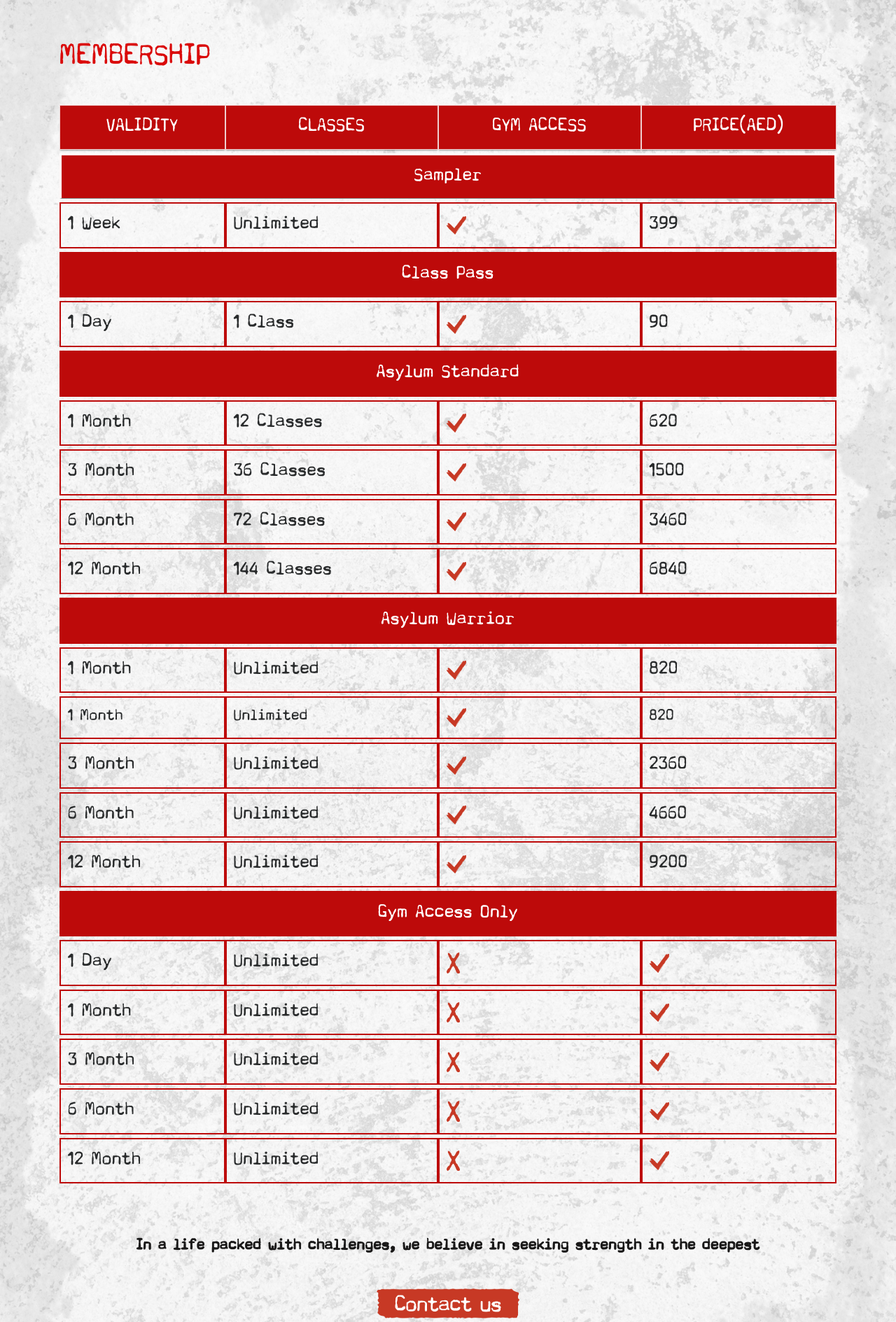
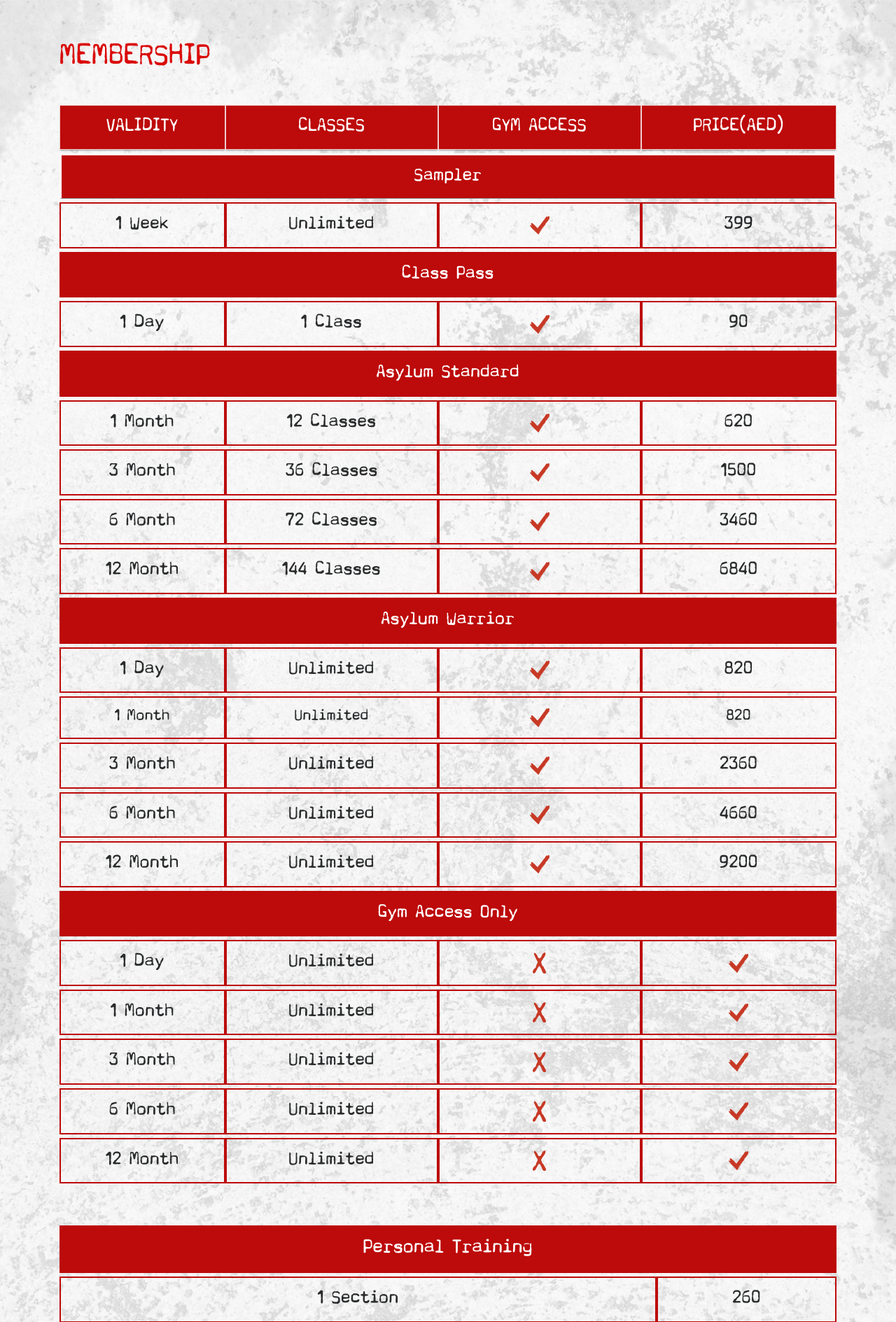
Before and after one commit to thelazysolutions/thelazysolutions.github.io, a PHP site: page /memberships.html in a window 1280 px wide. Shown: the part 74-1963 px from the top of the page at 70% size. Run offline with PHP 8.4, Linux system fonts and the light colour scheme; some web fonts are replaced.

Commit message:
changes 09th

```diff
--- a/assets/css/style.css
+++ b/assets/css/style.css
@@ -257,7 +257,33 @@ select option {
 .nav-fixed .cart_count {
 	top: 8px;
 }
-
+.header_wrap1.nav-fixed {
+	box-shadow: 0 0 5px rgba(0,0,0,0.15);
+	position: relative;
+	right: 0;
+	left: 0;
+	top: 0;
+	z-index: 999;
+}
+.header_wrap1.nav-fixed:not([class*="bg_"]):not([class*="bg-"]) {
+	background-color: #fff;
+}
+.nav-fixed.border_bottom_tran {
+	border: 0;
+}
+.header_wrap1.nav-fixed.no-sticky {
+	position: relative;
+}
+
+.header_wrap1.nav-fixed.bg-dark {
+    border-bottom: 0;
+}
+.sticky_light_skin.hover_menu_style2.nav-fixed .navbar-expand-lg .navbar-nav > li > .nav-link::before {
+    background-color: #fff;
+}
+.header_wrap1.nav-fixed[class*="overlay_"]:before {
+	content: normal;
+}
 
 .social_icons, .contact_detail {
 	font-size: 0;
@@ -1574,6 +1600,12 @@ select[multiple] option {
 	{
 		font-size:45px;
 	}
+	.table_display
+	{
+		display: none;
+	}
+
+
 }
 /* Desktop change*/
 @media screen and (min-width: 700px) {
@@ -1596,6 +1628,12 @@ select[multiple] option {
 	.stay_motivated
 	{
 		font-size:45px;
+	}
+
+	.table_mob
+	{
+		display:none;
+
 	}
 }
 
@@ -1874,34 +1912,30 @@ border-radius: 3px 0 0 3px;
 	  .hvrbox.active .hvrbox-text_mobile {
 		  display: block;
 	  }
-	  #table {
-
-		border-collapse: collapse;
-		width: 100%;
-
-	  }
-
-	  #table td, #table th {
-		border: 3px solid #bd0a0a;
-		text-align:center;
-		padding:5px;
-		font-size: 20px;
-
-		color:#000;
-	  }
-
-
-	  #table th{
-		  color:#fff;
-		  text-align: center;
-
-	  }
-
-	  #table th {
-		padding-top: 12px;
-		padding-bottom: 12px;
-		text-align: left;
-		background-color: #bd0a0a;
-	   border:1px solid #fff;
-	   text-align: center;
-	  }
+
+table {
+  text-align: left;
+  position: relative;
+  border-collapse: separate;
+  border-spacing: 0px 5px;
+  width:100%;
+
+}
+th, td {
+  padding: 10px;
+  border: 2px solid #bd0a0a;
+  text-align: center;
+}
+tr.red th {
+  background:#bd0a0a;
+  color: white;
+  margin-top:10px;
+}
+th {
+  background: white;
+  position: -webkit-sticky;
+  position: sticky;
+  top: 0; /* Don't forget this, required for the stickiness */
+  box-shadow: 0 2px 2px -1px rgba(0, 0, 0, 0.4);
+  border:1px solid #ffffffcf;
+}
--- a/memberships.html
+++ b/memberships.html
@@ -13,50 +13,13 @@
 <link rel="stylesheet" href="assets/css/responsive.css">
 <link rel="preconnect" href="https://fonts.gstatic.com">
 <link href="https://fonts.googleapis.com/css2?family=Syne+Mono&display=swap" rel="stylesheet">
-<style>
 
-
-table {
-  text-align: left;
-  position: relative;
-  border-collapse: separate;
-  border-spacing: 0px 5px;
-  width:100%;
-
-}
-th, td {
-  padding: 10px;
-  border: 2px solid #bd0a0a;
-}
-tr.red th {
-  background:#bd0a0a;
-  color: white;
-  margin-top:10px;
-}
-tr.green th {
-  background: green;
-  color: white;
-}
-tr.purple th {
-  background: purple;
-  color: white;
-}
-th {
-  background: white;
-  position: -webkit-sticky;
-  position: sticky;
-  top: 0; /* Don't forget this, required for the stickiness */
-  box-shadow: 0 2px 2px -1px rgba(0, 0, 0, 0.4);
-  border:1px solid #ffffffcf;
-  text-align: center;
-}
-</style>
 </head>
 
 <body data-spy="scroll" data-target=".navbar-nav" data-offset="110">
 
 <!-- START HEADER -->
-<header class="header_wrap" style="background: #000;">
+<header class="header_wrap1" style="background: #000;">
   <div class="container">
     <nav class="navbar navbar-expand-lg">
       <a class="navbar-brand page-scroll" href="index.html">
@@ -96,11 +59,12 @@ th {
         </div>
       </div>
   </div>
+
   <div class="container">
-        <div class="row justify-content-center" style="padding-top:33px;">
-            <div class="col-lg-12 col-md-12 col-sm-12 text-center">
-<!-- partial:index.partial.html -->
-<table>
+     <div class="row" style="padding-top:33px;">
+       <div class="col-lg-12 col-md-12 col-sm-12">
+
+<table  class="table-responsive-sm table-responsive-md table-responsive-lg">
   <thead>
     <tr class="red">
     <th><h3 style="color:#fff;text-transform: uppercase;">Validity</h3></th>
@@ -110,140 +74,140 @@ th {
     </tr>
   </thead>
   <tbody>
-    <tr style=" background-color: #bd0a0a;" class="trainer_display">
-		<td colspan="4" style="border-left: 3px solid  #fff;border-top: 3px solid #fff;border-bottom: thin solid;border-right: 3px solid  #fff;"><h4 style="color:#fff;font-size:28px;text-align: center;">Sampler</h4></td>
+    <tr style=" background-color: #bd0a0a;" class="d-table-row">
+    <td class="d-table-cell" colspan="4" style="border-left: 3px solid  #fff;border-top: 3px solid #fff;border-bottom: thin solid;border-right: 3px solid  #fff;"><h4 style="color:#fff;font-size:28px;">Sampler</h4></td>
   </tr>
-    <tr>
-		<td><h3>1 Week</h3></td>
+    <tr class="d-table-row">
+    <td ><h3>1 Week</h3></td>
     <td><h3> Unlimited</h3></td>
     <td><img src="assets/images/tickmark.png" style="max-width:28px;"></td>
     <td><h3>399</h3></td>
+  </tr class="d-table-row">
+    <tr style=" background-color: #bd0a0a;">
+    <td colspan="4"><h4 style="color:#fff;font-size:28px;">Class Pass</h4></td>
   </tr>
-    <tr style=" background-color: #bd0a0a;">
-		<td colspan="4"><h4 style="color:#fff;font-size:28px;text-align: center;">Class Pass</h4></td>
-	</tr>
-    <tr>
+    <tr class="d-table-row">
     <td><h3>1 Day</h3></td>
     <td> <h3>1 Class</h3></td>
     <td><img src="assets/images/tickmark.png" style="max-width: 28px;"></td>
     <td><h3>90</h3></td>
     </tr>
-	  <tr style=" background-color: #bd0a0a;">
-		<td colspan="4"><h4 style="color:#fff;font-size:28px;text-align: center;">Asylum Standard</h4></td>
+    <tr class="d-table-row" style=" background-color: #bd0a0a;">
+    <td colspan="4"><h4 style="color:#fff;font-size:28px;">Asylum Standard</h4></td>
+  </tr>
+
+    <tr class="d-table-row">
+                      <td class="d-table-cell"><h3>1 Month</h3></td>
+                      <td class="d-table-cell"> <h3>12 Classes</h3></td>
+                      <td class="d-table-cell"><img src="assets/images/tickmark.png" style="max-width:28px;"></td>
+                      <td class="d-table-cell"><h3>620</h3></td>
+          </tr>
+
+                    <tr class="d-table-row">
+                        <td class="d-table-cell"><h3>3 Month</h3></td>
+                        <td class="d-table-cell"> <h3>36 Classes</h3></td>
+                        <td class="d-table-cell"><img src="assets/images/tickmark.png" style="max-width:28px;"></td>
+                        <td class="d-table-cell"><h3>1500</h3></td>
+                      </tr>
+
+                      <tr class="d-table-row">
+                        <td class="d-table-cell"><h3> 6 Month</h3></td>
+                        <td class="d-table-cell"> <h3> 72 Classes </h3></td>
+                        <td class="d-table-cell"><img src="assets/images/tickmark.png" style="max-width:28px;"></td>
+                        <td class="d-table-cell"><h3>3460</h3></td>
+                      </tr>
+
+                      <tr class="d-table-row">
+                        <td class="d-table-cell"><h3>12 Month</h3></td>
+                        <td class="d-table-cell"> <h3>144 Classes</h3></td>
+                        <td class="d-table-cell"><img src="assets/images/tickmark.png" style="max-width:28px;"></td>
+                        <td class="d-table-cell"><h3>6840</h3></td>
+                      </tr>
+
+
+            <tr class="d-table-row" style=" background-color: #bd0a0a;">
+                        <td colspan="4"><h4 style="color:#fff;font-size:28px;">Asylum Warrior</h4></td>
                     </tr>
 
                     <tr>
-                      <td><h3>1 Month</h3></td>
-                      <td> <h3>12 Classes</h3></td>
-                      <td><img src="assets/images/tickmark.png" style="max-width:28px;"></td>
-                      <td><h3>620</h3></td>
+                      <td class="d-table-cell"> <h3>1 Day</h3></td>
+                      <td class="d-table-cell"> <h3>Unlimited</h3></td>
+                      <td class="d-table-cell"><img src="assets/images/tickmark.png" style="max-width:28px;"></td>
+                      <td class="d-table-cell"><h3>820</h3></td>
                     </tr>
-
-                    <tr>
-                        <td><h3>3 Month</h3></td>
-                        <td> <h3>36 Classes</h3></td>
-                        <td><img src="assets/images/tickmark.png" style="max-width:28px;"></td>
-                        <td><h3>1500</h3></td>
-                      </tr>
-
-                      <tr>
-                        <td><h3> 6 Month</h3></td>
-                        <td> <h3> 72 Classes </h3></td>
-                        <td><img src="assets/images/tickmark.png" style="max-width:28px;"></td>
-                        <td><h3>3460</h3></td>
-                      </tr>
-
-                      <tr>
-                        <td><h3>12 Month</h3></td>
-                        <td> <h3>144 Classes</h3></td>
-                        <td><img src="assets/images/tickmark.png" style="max-width:28px;"></td>
-                        <td><h3>6840</h3></td>
+                    <tr class="d-table-row">
+                      <td class="d-table-cell"> <h4>1 Month</h4></td>
+                      <td class="d-table-cell"> <h4>Unlimited</h4></td>
+                      <td class="d-table-cell"><img src="assets/images/tickmark.png" style="max-width:28px;"></td>
+                      <td class="d-table-cell"><h4>820</h4></td>
                     </tr>
 
 
-					  <tr style=" background-color: #bd0a0a;">
-                        <td colspan="4"><h4 style="color:#fff;font-size:28px;text-align: center;">Asylum Warrior</h4></td>
-                    </tr>
-
-                    <tr>
-                      <td> <h3>1 Month</h3></td>
-                      <td> <h3>Unlimited</h3></td>
-                      <td><img src="assets/images/tickmark.png" style="max-width:28px;"></td>
-                      <td><h3>820</h3></td>
-                    </tr>
-                    <tr>
-                      <td> <h4>1 Month</h4></td>
-                      <td> <h4>Unlimited</h4></td>
-                      <td><img src="assets/images/tickmark.png" style="max-width:28px;"></td>
-                      <td><h4>820</h4></td>
-                    </tr>
-
-
-                    <tr>
-                        <td><h3>3 Month</h3></td>
-                        <td> <h3>Unlimited</h3></td>
-                        <td><img src="assets/images/tickmark.png" style="max-width:28px;"></td>
-                        <td><h3>2360</h3></td>
+                    <tr class="d-table-row">
+                        <td class="d-table-cell"><h3>3 Month</h3></td>
+                        <td class="d-table-cell"> <h3>Unlimited</h3></td>
+                        <td class="d-table-cell"><img src="assets/images/tickmark.png" style="max-width:28px;"></td>
+                        <td class="d-table-cell"><h3>2360</h3></td>
                       </tr>
 
 
 
-                      <tr>
-                        <td><h3>6 Month</h3></td>
-                        <td> <h3>Unlimited</h3></td>
-                        <td><img src="assets/images/tickmark.png" style="max-width:28px;"></td>
-                        <td><h3>4660</h3></td>
+                      <tr class="d-table-row">
+                        <td class="d-table-cell"><h3>6 Month</h3></td>
+                        <td class="d-table-cell"> <h3>Unlimited</h3></td>
+                        <td class="d-table-cell"><img src="assets/images/tickmark.png" style="max-width:28px;"></td>
+                        <td class="d-table-cell"><h3>4660</h3></td>
                       </tr>
 
-                      <tr>
-                        <td><h3>12 Month</h3></td>
-                        <td> <h3>Unlimited</h3></td>
-                        <td><img src="assets/images/tickmark.png" style="max-width:28px;"></td>
-                        <td><h3>9200</h3></td>
+                      <tr class="d-table-row">
+                        <td class="d-table-cell"><h3>12 Month</h3></td>
+                        <td class="d-table-cell"> <h3>Unlimited</h3></td>
+                        <td class="d-table-cell"><img src="assets/images/tickmark.png" style="max-width:28px;"></td>
+                        <td class="d-table-cell"><h3>9200</h3></td>
                       </tr>
 
-					  <tr style=" background-color: #bd0a0a;">
-                        <td colspan="5"><h4 style="color:#fff;font-size:28px;text-align: center;">Gym Access Only</h4></td>
+            <tr style=" background-color: #bd0a0a;" class="d-table-row">
+                        <td colspan="5"><h4 style="color:#fff;font-size:28px;">Gym Access Only</h4></td>
                     </tr>
 
-                    <tr>
-                        <td><h3>1 Day</h3></td>
-                        <td> <h3>Unlimited</h3></td>
-                        <td><img src="assets/images/crossmark.png" style="max-width:19px;"></td>
-                        <td><img src="assets/images/tickmark.png" style="max-width:28px;"></td>
+                    <tr class="d-table-row">
+                        <td class="d-table-cell"><h3>1 Day</h3></td>
+                        <td class="d-table-cell"> <h3>Unlimited</h3></td>
+                        <td class="d-table-cell"><img src="assets/images/crossmark.png" style="max-width:19px;"></td>
+                        <td class="d-table-cell"><img src="assets/images/tickmark.png" style="max-width:28px;"></td>
 
                       </tr>
 
-                    <tr>
-                      <td><h3>1 Month</h3></td>
-                      <td> <h3>Unlimited</h3></td>
-                      <td><img src="assets/images/crossmark.png" style="max-width: 19px;"></td>
-                      <td><img src="assets/images/tickmark.png" style="max-width: 28px;"></td>
+                    <tr class="d-table-row">
+                      <td class="d-table-cell"><h3>1 Month</h3></td>
+                      <td class="d-table-cell"> <h3>Unlimited</h3></td>
+                      <td class="d-table-cell"><img src="assets/images/crossmark.png" style="max-width: 19px;"></td>
+                      <td class="d-table-cell"><img src="assets/images/tickmark.png" style="max-width: 28px;"></td>
 
                     </tr>
 
 
-                    <tr>
-                        <td><h3>3 Month</h3></td>
-                        <td> <h3>Unlimited</h3></td>
-                        <td><img src="assets/images/crossmark.png" style="max-width:19px;"></td>
-                        <td><img src="assets/images/tickmark.png" style="max-width: 28px;"></td>
+                    <tr class="d-table-row">
+                        <td class="d-table-cell"><h3>3 Month</h3></td>
+                        <td class="d-table-cell"> <h3>Unlimited</h3></td>
+                        <td class="d-table-cell"><img src="assets/images/crossmark.png" style="max-width:19px;"></td>
+                        <td class="d-table-cell"><img src="assets/images/tickmark.png" style="max-width: 28px;"></td>
 
                       </tr>
 
-                      <tr>
-                        <td> <h3>6 Month</h3></td>
-                        <td> <h3>Unlimited</h3></td>
-                        <td><img src="assets/images/crossmark.png" style="max-width:19px;"></td>
-                        <td><img src="assets/images/tickmark.png" style="max-width:28px;"></td>
+                      <tr class="d-table-row">
+                        <td class="d-table-cell"> <h3>6 Month</h3></td>
+                        <td class="d-table-cell"> <h3>Unlimited</h3></td>
+                        <td class="d-table-cell"><img src="assets/images/crossmark.png" style="max-width:19px;"></td>
+                        <td class="d-table-cell"><img src="assets/images/tickmark.png" style="max-width:28px;"></td>
 
                       </tr>
 
-                      <tr>
-                        <td> <h3>12 Month</h3></td>
-                        <td> <h3>Unlimited</h3></td>
-                        <td><img src="assets/images/crossmark.png" style="max-width:19px;"></td>
-                        <td><img src="assets/images/tickmark.png" style="max-width: 28px;"></td>
+                      <tr class="d-table-row">
+                        <td class="d-table-cell"> <h3>12 Month</h3></td>
+                        <td class="d-table-cell"> <h3>Unlimited</h3></td>
+                        <td class="d-table-cell"><img src="assets/images/crossmark.png" style="max-width:19px;"></td>
+                        <td class="d-table-cell"><img src="assets/images/tickmark.png" style="max-width: 28px;"></td>
 
                       </tr>
 
@@ -253,25 +217,46 @@ th {
 </table>
 <!-- partial -->
  </div>
+
+</div>
+
+<div class="row">
+   <div class="col-lg-12 col-md-12">
+       <table id="table" style="margin-top:50px;">
+        <tbody><tr style=" background-color: #bd0a0a;">
+            <td colspan="3"><h4 style="color:#fff;font-size:30px;">Personal Training</h4></td>
+        </tr>
+        <tr>
+          <td><h3>1 Section</h3></td>
+          <td> <h3>260</h3></td>
+        </tr>
+        <tr>
+            <td><h3>Pack of 10 Section</h3></td>
+            <td> <h3>2300</h3></td>
+          </tr>
+          <tr>
+            <td><h3>Pack of 15 Section</h3></td>
+            <td> <h3>3150</h3></td>
+          </tr>
+          <tr>
+            <td><h3>Pack of 30 Section</h3></td>
+            <td> <h3>4100</h3></td>
+          </tr>
+      </tbody></table>
  </div>
 </div>
 <div class="row justify-content-center">
         <div class="col-lg-12 col-md-12 text-center">
-            <h4 style="color: #191818;font-weight: 600;padding-top:68px;">In a life packed with challenges, we believe in seeking strength in the deepest</h4>
+            <h4 style="color: #191818;font-weight: 600;padding-top:68px;">Want to know more about the membership and the latest offer ?</h4>
 
         </div>
   </div>
-
   <div class="row  justify-content-center align-items-center" style="padding-top:40px;">
     <div class="col-md-4 col-sm-6 mb-md-0 mb-3 text-center">
-       <a href="#"> <img src="assets/images/contact_button.png" style="max-width:50%;"> </a>
+       <a href="#"> <img src="assets/images/contact_button.png" style="max-width:200px;"> </a>
         </div>
 </div>
-
 </div>
-
-
-
 </section>
 <footer>
   <div class="top_footer text_white">
@@ -306,9 +291,18 @@ th {
         </div>
     </div>
 </footer>
-<script>
 
-</script>
+<!-- Latest jQuery -->
+<script src="assets/js/jquery-1.12.4.min.js"></script>
+<!-- jquery-ui -->
+<script src="assets/js/jquery-ui.js"></script>
+
+<!-- Latest compiled and minified Bootstrap -->
+<script src="assets/bootstrap/js/bootstrap.min.js"></script>
+<!-- owl-carousel min js  -->
+<script src="assets/owlcarousel/js/owl.carousel.min.js"></script>
+
+<script src="assets/js/scripts.js"></script>
 
 </body>
 </html>
```
Also changed, not shown: classes.html (+65 -76 lines). Lines whose indentation alone changed are shown as unchanged.
